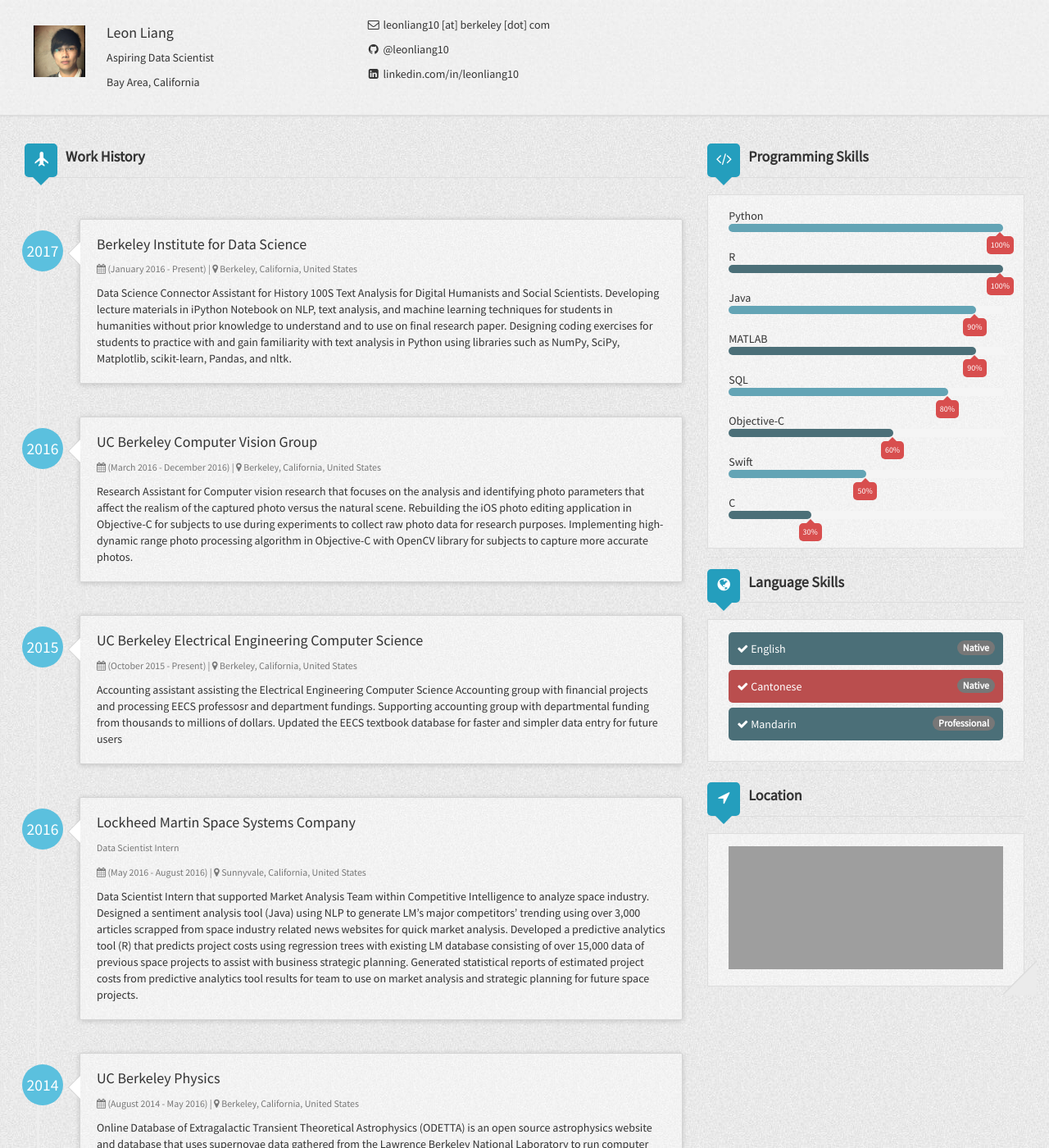
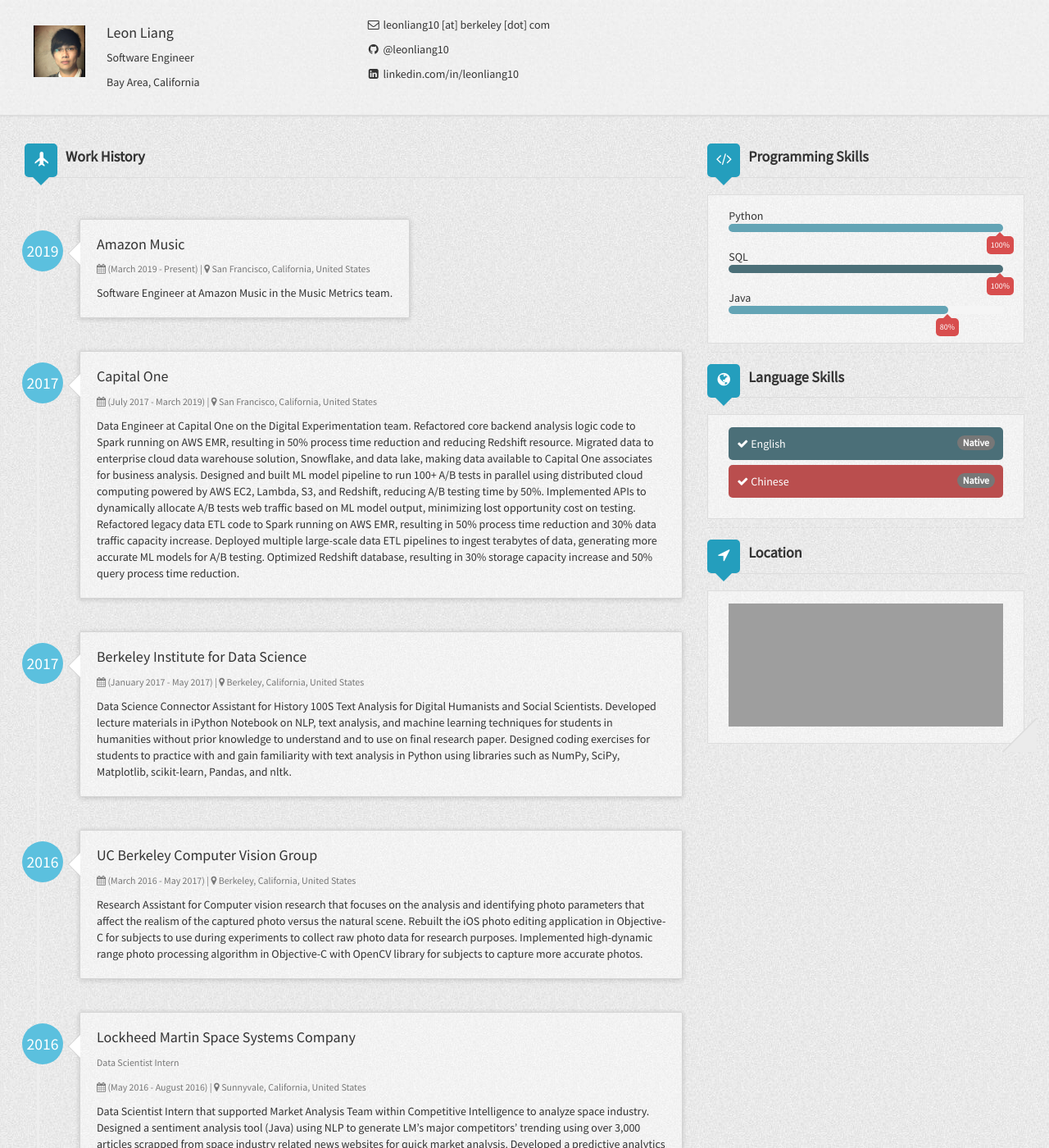
Before and after one commit to leonliang10/leonliang10.github.io, a Jekyll site: the page built from index.html, in a window 1280 px wide and 1400 px high. Shown: the whole window at 82% size. Built offline with Jekyll 4.4.1, drawn with Linux system fonts in a browser that asks for light colours; nearby versions of some CDN libraries; some of the changed text lies outside the part shown; grey boxes are pictures that could not be loaded.

Commit message:
Update _config.yml

```diff
--- a/_config.yml
+++ b/_config.yml
@@ -15,7 +15,7 @@ exclude: [vendor]
 # Author settings
 author:
   name: Leon Liang
-  title: Aspiring Data Scientist
+  title: Software Engineer
   address: Bay Area, California
   email: leonliang10 [at] berkeley [dot] com
   link:
@@ -28,23 +28,29 @@ author:
 
   workHistory:
     - work1:
+      company: Amazon Music
+      location: San Francisco, California, United States
+      started: 2019
+      duration: (March 2019 - Present)
+      description: Software Engineer at Amazon Music in the Music Metrics team.
+    - work2:
+      company: Capital One
+      location: San Francisco, California, United States
+      started: 2017
+      duration: (July 2017 - March 2019)
+      description: Data Engineer at Capital One on the Digital Experimentation team. Refactored core backend analysis logic code to Spark running on AWS EMR, resulting in 50% process time reduction and reducing Redshift resource. Migrated data to enterprise cloud data warehouse solution, Snowflake, and data lake, making data available to Capital One associates for business analysis. Designed and built ML model pipeline to run 100+ A/B tests in parallel using distributed cloud computing powered by AWS EC2, Lambda, S3, and Redshift, reducing A/B testing time by 50%. Implemented APIs to dynamically allocate A/B tests web traffic based on ML model output, minimizing lost opportunity cost on testing. Refactored legacy data ETL code to Spark running on AWS EMR, resulting in 50% process time reduction and 30% data traffic capacity increase. Deployed multiple large-scale data ETL pipelines to ingest terabytes of data, generating more accurate ML models for A/B testing. Optimized Redshift database, resulting in 30% storage capacity increase and 50% query process time reduction.
+    - work3:
       company: Berkeley Institute for Data Science
       location: Berkeley, California, United States
       started: 2017
-      duration: (January 2016 - Present)
-      description: Data Science Connector Assistant for History 100S Text Analysis for Digital Humanists and Social Scientists. Developing lecture materials in iPython Notebook on NLP, text analysis, and machine learning techniques for students in humanities without prior knowledge to understand and to use on final research paper. Designing coding exercises for students to practice with and gain familiarity with text analysis in Python using libraries such as NumPy, SciPy, Matplotlib, scikit-learn, Pandas, and nltk.
+      duration: (January 2017 - May 2017)
+      description: Data Science Connector Assistant for History 100S Text Analysis for Digital Humanists and Social Scientists. Developed lecture materials in iPython Notebook on NLP, text analysis, and machine learning techniques for students in humanities without prior knowledge to understand and to use on final research paper. Designed coding exercises for students to practice with and gain familiarity with text analysis in Python using libraries such as NumPy, SciPy, Matplotlib, scikit-learn, Pandas, and nltk.
     - work2:
       company: UC Berkeley Computer Vision Group
       location: Berkeley, California, United States
       started: 2016
-      duration: (March 2016 - December 2016)
-      description: Research Assistant for Computer vision research that focuses on the analysis and identifying photo parameters that affect the realism of the captured photo versus the natural scene. Rebuilding the iOS photo editing application in Objective-C for subjects to use during experiments to collect raw photo data for research purposes. Implementing high-dynamic range photo processing algorithm in Objective-C with OpenCV library for subjects to capture more accurate photos.
-    - work3:
-      company: UC Berkeley Electrical Engineering Computer Science
-      location: Berkeley, California, United States
-      started: 2015
-      duration: (October 2015 - Present)
-      description: Accounting assistant assisting the Electrical Engineering Computer Science Accounting group with financial projects and processing EECS professosr and department fundings. Supporting accounting group with departmental funding from thousands to millions of dollars. Updated the EECS textbook database for faster and simpler data entry for future users
+      duration: (March 2016 - May 2017)
+      description: Research Assistant for Computer vision research that focuses on the analysis and identifying photo parameters that affect the realism of the captured photo versus the natural scene. Rebuilt the iOS photo editing application in Objective-C for subjects to use during experiments to collect raw photo data for research purposes. Implemented high-dynamic range photo processing algorithm in Objective-C with OpenCV library for subjects to capture more accurate photos.
     - work4:
       company: Lockheed Martin Space Systems Company
       location: Sunnyvale, California, United States
@@ -67,46 +73,20 @@ author:
       started: 2013
       duration: (2013 - 2017)
       description: My current major is engineering mathematics and statistics with emphasis in computer science. Relevant coursework for my major includes many of both theoretical and applied mathematics, statistics, and computer science courses. Relevant coursework include Machine Learning, Database, Artificial Intelligence, Efficient Algorithms and Intractable Problems, Data Structures, Computational Photography, Concepts in Probability, Concepts in Statistics, Concepts in Data Computing, Linear Algebra, Numerical Analysis, Real Analysis, Complex Analysis, Optimization.
-    - education2:
-      organization: College of Alameda
-      location: Alameda, California, United States
-      degree: Associate of Arts
-      major: Mathematics
-      started: 2009
-      duration: (2009 - 2013)
-      description: Attended College of Alameda while in high school. Graduated with an Associate of Arts in Mathematics at the same time as high school.
   languages:
     - language1:
       name: English
       proficiency: Native
     - language2:
-      name: Cantonese
+      name: Chinese
       proficiency: Native
-    - language3:
-      name: Mandarin
-      proficiency: Professional
   programmingSkills:
     - skill1:
       name: Python
       percentage: 100%
     - skill2:
-      name: R
+      name: SQL
       percentage: 100%
     - skill3:
       name: Java
-      percentage: 90%
-    - skill4:
-      name: MATLAB
-      percentage: 90%
-    - skill5:
-      name: SQL
       percentage: 80%
-    - skill6:
-      name: Objective-C
-      percentage: 60%
-    - skill7:
-      name: Swift
-      percentage: 50%
-    - skill8:
-      name: C
-      percentage: 30%
```
